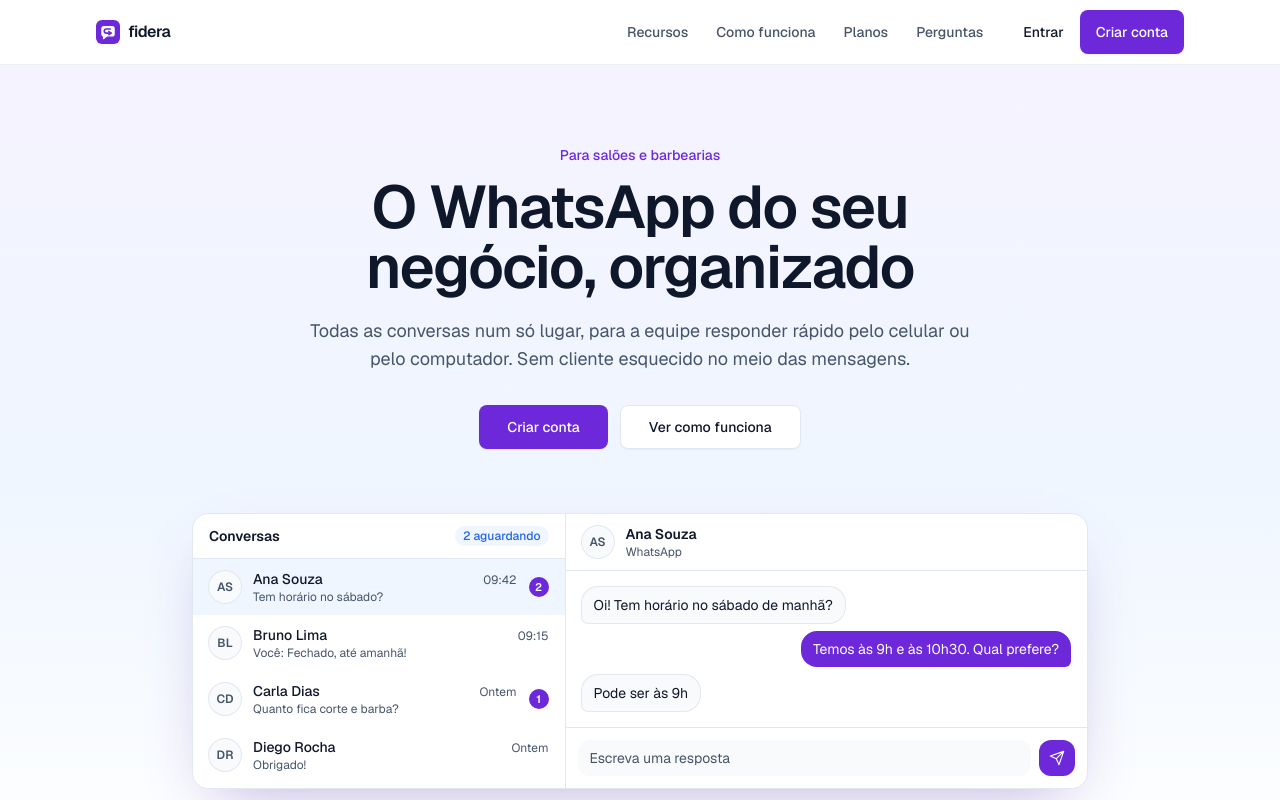
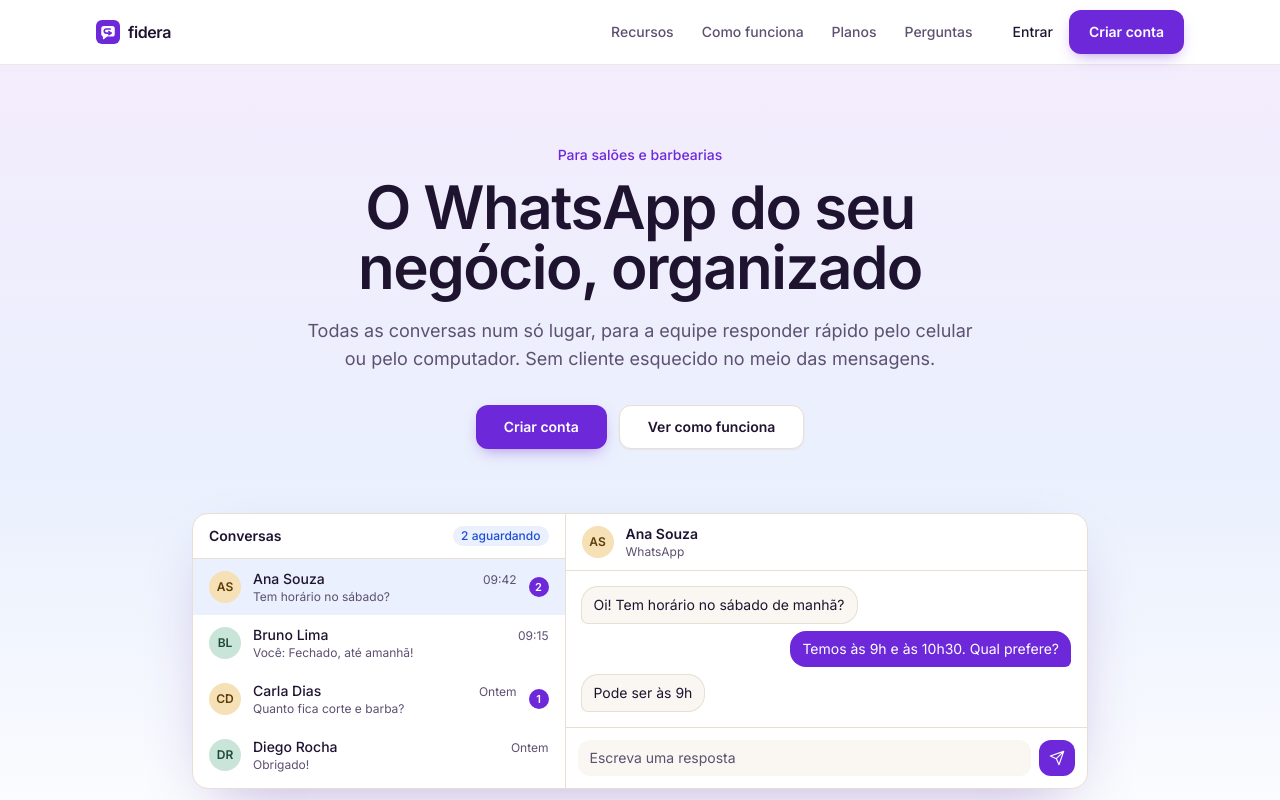
Before and after one commit to William-Koerich/fidera-crm, a Next.js app: page / in a window 1280 px wide. Shown: the top 800 px of the page. Built offline with nearby package versions, Linux system fonts and the light colour scheme.

Commit message:
style: Ateliê look: warm palette, Fraunces headings, Inter text, softer components

```diff
--- a/src/app/globals.css
+++ b/src/app/globals.css
@@ -1,34 +1,43 @@
 @import "tailwindcss";
 
 /*
- * Palette: purple is the brand (primary buttons, active items); blue supports
- * it (links, information, selections). Keep purple for the single main action
- * of a screen so it stays easy to spot.
+ * "Ateliê": a warm cream ground, deep plum for the menu, purple for the single
+ * main action of a screen and active items, blue for links and selections.
+ * Every text color passes 4.5:1 on the cream background and on white.
  */
 @theme {
   --color-brand: #6d28d9;
   --color-brand-hover: #5b21b6;
-  --color-brand-soft: #f5f3ff;
-  --color-info: #2563eb;
-  --color-info-soft: #eff6ff;
+  --color-brand-soft: #f3ecfd;
+  --color-info: #1d4ed8;
+  --color-info-soft: #eaf0fd;
   --color-surface: #ffffff;
-  --color-background: #f8fafc;
-  --color-border: #e2e8f0;
-  --color-text: #0f172a;
-  --color-text-muted: #475569;
+  --color-background: #faf6f1;
+  --color-sunken: #f3ece4;
+  --color-border: #e8ded3;
+  --color-text: #1f1430;
+  --color-text-muted: #5d5070;
+  --color-plum: #2b1640;
+  --color-plum-hover: #3b2253;
+  --color-on-plum: #f6efff;
+  --color-on-plum-muted: #d6c4ef;
   --color-success: #15803d;
-  --color-warning: #b45309;
+  --color-warning: #a14a07;
   --color-danger: #b91c1c;
 
-  --shadow-xs: 0 1px 1px 0 rgb(15 23 42 / 0.04);
-  --shadow-sm: 0 1px 2px 0 rgb(15 23 42 / 0.06);
+  --radius-card: 1.25rem;
+
+  --shadow-xs: 0 1px 2px 0 rgb(43 22 64 / 0.05);
+  --shadow-sm: 0 1px 3px 0 rgb(43 22 64 / 0.08), 0 1px 2px -1px rgb(43 22 64 / 0.06);
+  --shadow-lg: 0 16px 40px -12px rgb(43 22 64 / 0.22);
 
   --animate-toast-in: toast-in 160ms ease-out;
 }
 
 @theme inline {
-  --font-sans: var(--font-geist-sans);
-  --font-mono: var(--font-geist-mono);
+  --font-sans: var(--font-inter);
+  --font-display: var(--font-fraunces);
+  --font-mono: ui-monospace, SFMono-Regular, Menlo, monospace;
 }
 
 @keyframes toast-in {
@@ -49,8 +58,8 @@
   }
 
   body {
-    font-family: var(--font-geist-sans), system-ui, sans-serif;
-    font-feature-settings: "cv11";
+    font-family: var(--font-inter), system-ui, sans-serif;
+    font-feature-settings: "cv11", "ss01";
     -webkit-tap-highlight-color: transparent;
   }
 
@@ -58,7 +67,7 @@
   :focus-visible {
     outline: 2px solid var(--color-info);
     outline-offset: 2px;
-    border-radius: 6px;
+    border-radius: 8px;
   }
   input:focus-visible,
   textarea:focus-visible,
--- a/src/app/layout.tsx
+++ b/src/app/layout.tsx
@@ -1,16 +1,18 @@
 import type { Metadata, Viewport } from "next";
-import { Geist, Geist_Mono } from "next/font/google";
+import { Fraunces, Inter } from "next/font/google";
 import { ToastProvider } from "@/components/ui/toast";
 import "./globals.css";
 
-const geistSans = Geist({
-  variable: "--font-geist-sans",
+const inter = Inter({
+  variable: "--font-inter",
   subsets: ["latin"],
 });
 
-const geistMono = Geist_Mono({
-  variable: "--font-geist-mono",
+/** Headings only: a warm serif gives the product its salon character. */
+const fraunces = Fraunces({
+  variable: "--font-fraunces",
   subsets: ["latin"],
+  axes: ["opsz"],
 });
 
 export const metadata: Metadata = {
@@ -29,7 +31,7 @@ export const viewport: Viewport = {
 
 export default function RootLayout({ children }: LayoutProps<"/">) {
   return (
-    <html lang="pt-BR" className={`${geistSans.variable} ${geistMono.variable} h-full antialiased`}>
+    <html lang="pt-BR" className={`${inter.variable} ${fraunces.variable} h-full antialiased`}>
       <body className="flex min-h-dvh flex-col bg-background text-text">
         <a
           href="#conteudo"
--- a/src/components/ui/avatar.tsx
+++ b/src/components/ui/avatar.tsx
@@ -10,6 +10,22 @@ export function initials(name: string | null | undefined, phone?: string | null)
   }
   const digits = (phone ?? "").replace(/\D/g, "");
   return digits ? digits.slice(-2) : "?";
+}
+
+/** Warm pastels, each with ink that passes 4.5:1. Chosen from the name, so a person keeps theirs. */
+const TONES = [
+  "bg-[#f3c9b8] text-[#5a2a17]",
+  "bg-[#c9e4d8] text-[#1e4a37]",
+  "bg-[#d6dcf5] text-[#26326b]",
+  "bg-[#ecd5f5] text-[#5b1d74]",
+  "bg-[#f6e0b5] text-[#5c3d0a]",
+  "bg-[#cfe7ef] text-[#164052]",
+];
+
+function toneFor(seed: string): string {
+  let hash = 0;
+  for (const char of seed) hash = (hash * 31 + char.charCodeAt(0)) | 0;
+  return TONES[Math.abs(hash) % TONES.length]!;
 }
 
 export function Avatar({
@@ -30,10 +46,11 @@ export function Avatar({
     <span
       aria-hidden
       className={cx(
-        "relative grid shrink-0 place-items-center overflow-hidden rounded-full bg-background font-semibold text-text-muted ring-1 ring-border",
+        "relative grid shrink-0 place-items-center overflow-hidden rounded-full font-semibold",
+        toneFor(name || phone || "?"),
         size === "sm" && "size-8 text-xs",
         size === "md" && "size-10 text-sm",
-        size === "lg" && "size-14 text-base",
+        size === "lg" && "size-18 text-xl",
         className,
       )}
     >
--- a/src/components/ui/button.tsx
+++ b/src/components/ui/button.tsx
@@ -17,11 +17,11 @@ export function buttonClasses({
   block = false,
 }: { variant?: ButtonVariant; size?: ButtonSize; block?: boolean } = {}) {
   return cx(
-    "inline-flex select-none items-center justify-center gap-2 rounded-lg font-medium whitespace-nowrap transition-colors",
+    "inline-flex select-none items-center justify-center gap-2 rounded-xl font-semibold whitespace-nowrap transition-[background-color,box-shadow,color]",
     "disabled:pointer-events-none disabled:opacity-50 aria-disabled:pointer-events-none aria-disabled:opacity-50",
-    size === "md" ? "min-h-11 px-4 text-sm" : "min-h-11 px-3 text-sm sm:min-h-9",
-    variant === "primary" && "bg-brand text-white shadow-sm hover:bg-brand-hover",
-    variant === "secondary" && "border border-border bg-surface text-text shadow-xs hover:bg-background",
+    size === "md" ? "min-h-11 px-5 text-sm" : "min-h-11 px-3.5 text-sm sm:min-h-9",
+    variant === "primary" && "bg-brand text-white shadow-[0_6px_16px_-6px_rgb(109_40_217/0.55)] hover:bg-brand-hover",
+    variant === "secondary" && "border border-border bg-surface text-text shadow-xs hover:border-text-muted/30 hover:bg-background",
     variant === "ghost" && "text-text-muted hover:bg-background hover:text-text",
     variant === "danger" && "bg-danger text-white shadow-sm hover:bg-danger/90",
     variant === "danger-ghost" && "text-danger hover:bg-danger/10",
@@ -93,7 +93,7 @@ export function IconButton({
     <button
       type={type}
       className={cx(
-        "inline-grid size-11 place-items-center rounded-lg text-text-muted transition-colors hover:bg-background hover:text-text disabled:opacity-50",
+        "inline-grid size-11 place-items-center rounded-xl text-text-muted transition-colors hover:bg-sunken hover:text-text disabled:opacity-50",
         className,
       )}
       {...props}
--- a/src/components/ui/feedback.tsx
+++ b/src/components/ui/feedback.tsx
@@ -50,7 +50,7 @@ export function Alert({
 }) {
   const { box, icon } = ALERT[tone];
   return (
-    <div role={tone === "danger" ? "alert" : "status"} className={cx("flex gap-3 rounded-lg border px-3 py-2.5 text-sm", box, className)}>
+    <div role={tone === "danger" ? "alert" : "status"} className={cx("flex gap-3 rounded-xl border px-4 py-3 text-sm", box, className)}>
       <Icon name={icon} className="mt-0.5 size-4" />
       <div className="min-w-0 flex-1">
         {title ? <p className="font-medium">{title}</p> : null}
@@ -76,10 +76,10 @@ export function EmptyState({
 }) {
   return (
     <div className={cx("flex flex-col items-center px-6 py-12 text-center", className)}>
-      <span className="mb-4 grid size-12 place-items-center rounded-full bg-background text-text-muted ring-1 ring-border">
+      <span className="mb-4 grid size-14 place-items-center rounded-2xl bg-brand-soft text-brand">
         <Icon name={icon} className="size-6" />
       </span>
-      <h2 className="text-base font-semibold text-text">{title}</h2>
+      <h2 className="font-display text-xl font-medium text-text">{title}</h2>
       {description ? <p className="mt-1 max-w-sm text-sm text-text-muted">{description}</p> : null}
       {action ? <div className="mt-5">{action}</div> : null}
     </div>
--- a/src/components/ui/field.tsx
+++ b/src/components/ui/field.tsx
@@ -2,13 +2,13 @@ import type { ComponentProps, ReactNode } from "react";
 import { cx } from "./cx";
 
 const control =
-  "w-full rounded-lg border border-border bg-surface px-3 text-base text-text shadow-xs transition-colors placeholder:text-text-muted/70 " +
+  "w-full rounded-xl border border-border bg-surface px-3.5 text-base text-text shadow-xs transition-colors placeholder:text-text-muted/70 " +
   "hover:border-text-muted/40 focus:border-info focus:outline-none focus:ring-3 focus:ring-info/15 " +
   "disabled:cursor-not-allowed disabled:bg-background disabled:opacity-70 " +
   "aria-invalid:border-danger aria-invalid:focus:ring-danger/15 sm:text-sm";
 
 export function Input({ className, ...props }: ComponentProps<"input">) {
-  return <input className={cx(control, "min-h-11 sm:min-h-10", className)} {...props} />;
+  return <input className={cx(control, "min-h-12 sm:min-h-11", className)} {...props} />;
 }
 
 export function Textarea({ className, ...props }: ComponentProps<"textarea">) {
@@ -18,7 +18,7 @@ export function Textarea({ className, ...props }: ComponentProps<"textarea">) {
 export function Select({ className, children, ...props }: ComponentProps<"select">) {
   return (
     <div className="relative">
-      <select className={cx(control, "min-h-11 appearance-none pr-9 sm:min-h-10", className)} {...props}>
+      <select className={cx(control, "min-h-12 appearance-none pr-9 sm:min-h-11", className)} {...props}>
         {children}
       </select>
       <svg
```
Also changed, not shown: src/components/ui/layout.tsx (+10 -10 lines).
